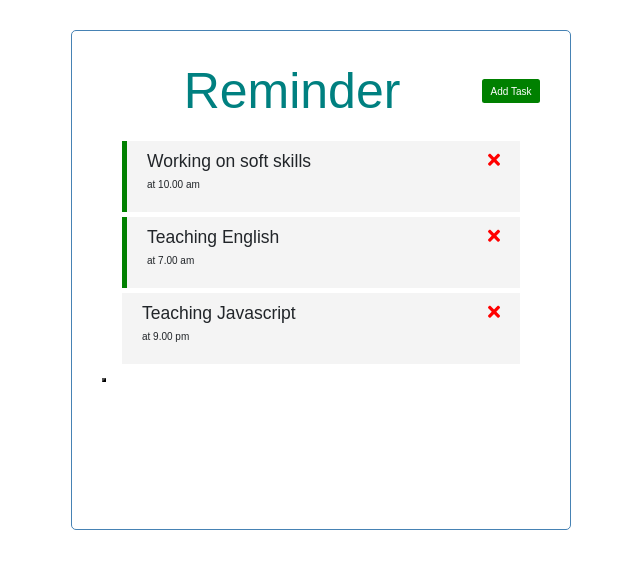
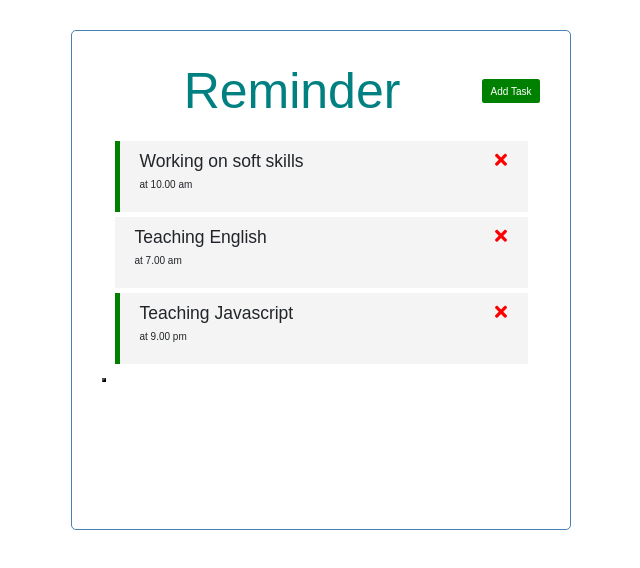
Before and after one commit to farrukhrakhimoff/Vue-reminder-app, a Vue app: page / in a window 1280 px wide. Shown: the top 568 px of the page, without its empty margins (319-959 px from the left). Built offline with nearby package versions, Linux system fonts and the light colour scheme.

Commit message:
added click function to delete the tasks

```diff
--- a/src/App.vue
+++ b/src/App.vue
@@ -2,6 +2,7 @@
   <div class="container">
     <Header title="Reminder"/>
     <Tasks @delete-task="deleteTask" :tasks = 'tasks' />
+
   <Button/>
   </div>
 </template>
@@ -22,15 +23,15 @@ export default {
     }
   },
   methods: {
-    deleteTask(id){
+    deleteTask(id) {
       console.log('task', id);
     }
   },
   created() {
     this.tasks = [
       {id:1, text:'Working on soft skills', day:'01.12.2021', time: 'at 10.00 am', reminder : true},
-      {id:2, text:'Teaching English', day:'01.12.2021', time: 'at 7.00 am', reminder : true},
-      {id:3, text:'Teaching Javascript', day:'01.12.2021', time: 'at 9.00 pm', reminder : false}
+      {id:2, text:'Teaching English', day:'01.12.2021', time: 'at 7.00 am', reminder : false},
+      {id:3, text:'Teaching Javascript', day:'01.12.2021', time: 'at 9.00 pm', reminder : true}
     ]
   }
 }
--- a/src/components/Task.vue
+++ b/src/components/Task.vue
@@ -1,13 +1,13 @@
 <template>
-     <div class="container-fluid">
+     <!-- <div class="container-fluid"> -->
             <div :class="[task.reminder ? 'reminder' : '', 'task']">
                 <h3>
                 {{ task.text }}
-                <i @click="onDelete(task.time)" class="fas fa-times"></i>
+                <i v-on:click ="onDelete(task.id)" class="fas fa-times red"></i>
                 </h3>
                 <p>{{task.time}}</p>
             </div>
-        </div>
+        <!-- </div> -->
 </template>
 
 <script>
@@ -17,8 +17,8 @@ export default {
         task : Object
     },
     methods: {
-        onDelete(time) {
-            console.log(time);
+        onDelete(id) {
+            this.$emit('delete-task', id)
         }
     }
 }
@@ -26,6 +26,9 @@ export default {
 
 
 <style scoped>
+    .red {
+        color: red;
+    }
     .task {
         background-color: #f4f4f4;
         margin: .5rem;
@@ -40,8 +43,5 @@ export default {
         align-content: center;
         justify-content: space-between;
     }
-    .fa-times {
-        color: red;
-    }
 
 </style>
--- a/src/components/Tasks.vue
+++ b/src/components/Tasks.vue
@@ -1,7 +1,7 @@
 <template>
    <div class="container-fluid">
         <div v-bind:key="task.id" v-for="task in tasks">
-            <Task :task = "task" />
+            <Task @delete-task="$emit('delete-task', task.id)" :task = "task" />
         </div>
    </div>
 </template>
@@ -15,7 +15,8 @@ export default {
  },
  components: {
      Task
- }
+ },
+ emits: ['delete-task']
 
 }
 </script>
```
